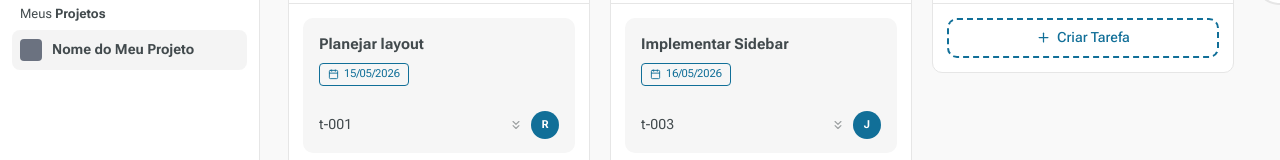
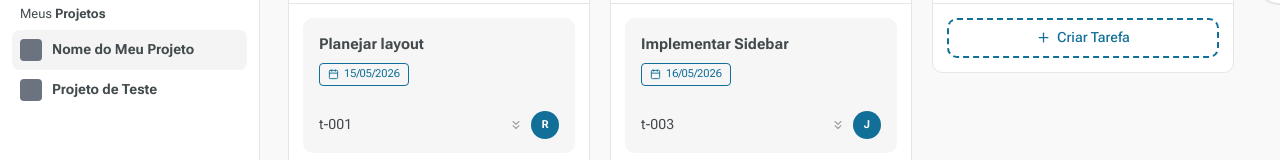
Before and after one commit to L30Gt/PrimeFlow, a React (Create React App) app: page / in a window 1280 px wide. Shown: the part 166-326 px from the top of the page. Built offline with nearby package versions, Linux system fonts and the light colour scheme.

Commit message:
Suporte a multiplos projetos

```diff
--- a/src/App.js
+++ b/src/App.js
@@ -23,7 +23,7 @@ function App() {
       />
       <main className="flex-1 min-w-0 w-full flex flex-col overflow-hidden">
         <Header currentProject={currentProject} />
-        <Board />
+        <Board currentProjectId={currentProjectId} />
       </main>
     </div>
   );
--- a/src/components/Board.jsx
+++ b/src/components/Board.jsx
@@ -4,18 +4,20 @@ import TaskColumn from './TaskColumn';
 import TaskModal from './TaskModal';
 import { getColumnsData, saveTask, deleteTask, createColumn } from '../services/apiFake';
 
-const Board = () => {
+const Board = ({ currentProjectId }) => {
   const [columnsData, setColumnsData] = useState([]);
   const [isModalOpen, setIsModalOpen] = useState(false);
   const [selectedTask, setSelectedTask] = useState(null);
 
   const loadData = () => {
-    setColumnsData(getColumnsData());
+    if (currentProjectId) {
+      setColumnsData(getColumnsData(currentProjectId));
+    }
   };
 
   useEffect(() => {
     loadData();
-  }, []);
+  }, [currentProjectId]);
 
   const handleCardClick = (task) => {
     setSelectedTask(task);
@@ -23,8 +25,8 @@ const Board = () => {
   };
 
   const handleAddCard = (columnId) => {
-    // Passa um molde vazio com a coluna de destino preenchida
-    setSelectedTask({ columnId, title: '', description: '', tags: [], assignees: [], priority: '' });
+    // Passa um molde vazio com a coluna de destino e o projeto preenchidos
+    setSelectedTask({ projectId: currentProjectId, columnId, title: '', description: '', tags: [], assignees: [], priority: '' });
     setIsModalOpen(true);
   };
 
@@ -42,9 +44,9 @@ const Board = () => {
 
   const handleAddColumn = () => {
     const title = window.prompt('Digite o nome da nova coluna:');
-    if (title && title.trim()) {
+    if (title && title.trim() && currentProjectId) {
       // Vincula automaticamente ao projeto atual
-      createColumn(title.trim(), 'proj-001');
+      createColumn(title.trim(), currentProjectId);
       loadData();
     }
   };
--- a/src/dados/columns.js
+++ b/src/dados/columns.js
@@ -19,5 +19,19 @@ export const columns = [
     title: 'Concluído',
     taskIds: [],
     createdAt: '2026-05-01T10:00:00.000Z'
+  },
+  {
+    id: 'col-004',
+    projectId: 'proj-002',
+    title: 'Backlog (Proj 2)',
+    taskIds: ['t-004'],
+    createdAt: '2026-05-27T10:00:00.000Z'
+  },
+  {
+    id: 'col-005',
+    projectId: 'proj-002',
+    title: 'Feito (Proj 2)',
+    taskIds: ['t-005'],
+    createdAt: '2026-05-27T10:00:00.000Z'
   }
 ];
--- a/src/dados/projects.js
+++ b/src/dados/projects.js
@@ -8,5 +8,15 @@ export const projects = [
     columns: ['col-001', 'col-002', 'col-003'],
     createdAt: '2026-05-01T10:00:00.000Z',
     status: 'active'
+  },
+  {
+    id: 'proj-002',
+    name: 'Projeto de Teste',
+    description: 'Projeto criado para validar múltiplos ambientes',
+    ownerId: 'usr-001',
+    members: ['usr-001'],
+    columns: ['col-004', 'col-005'],
+    createdAt: '2026-05-27T10:00:00.000Z',
+    status: 'active'
   }
 ];
--- a/src/dados/tasks.js
+++ b/src/dados/tasks.js
@@ -43,5 +43,35 @@ export const tasks = [
     createdBy: 'usr-001',
     createdAt: '2026-05-12T11:00:00.000Z',
     comments: []
+  },
+  {
+    id: 't-004',
+    projectId: 'proj-002',
+    columnId: 'col-004',
+    title: 'Estudar React',
+    description: 'Tarefa do novo projeto',
+    tags: ['tag-002'],
+    startDate: '2026-05-27',
+    endDate: '2026-05-30',
+    priority: 'Alta',
+    assignees: ['usr-001'],
+    createdBy: 'usr-001',
+    createdAt: '2026-05-27T10:00:00.000Z',
+    comments: []
+  },
+  {
+    id: 't-005',
+    projectId: 'proj-002',
+    columnId: 'col-005',
+    title: 'Ajustar layout P2',
+    description: 'Requisitos do cliente',
+    tags: ['tag-001'],
+    startDate: '2026-05-27',
+    endDate: '2026-05-28',
+    priority: 'Baixa',
+    assignees: ['usr-001'],
+    createdBy: 'usr-001',
+    createdAt: '2026-05-27T11:00:00.000Z',
+    comments: []
   }
 ];
--- a/src/services/apiFake.js
+++ b/src/services/apiFake.js
@@ -4,7 +4,16 @@ const loadFromStorage = (key, defaultData) => {
   const stored = localStorage.getItem(key);
   if (stored) {
     try {
-      return JSON.parse(stored);
+      const parsed = JSON.parse(stored);
+      // Merge missing items so new test projects/tasks load properly
+      const parsedIds = new Set(parsed.map(i => i.id));
+      const missing = defaultData.filter(d => !parsedIds.has(d.id));
+      if (missing.length > 0) {
+        const merged = [...parsed, ...missing];
+        localStorage.setItem(key, JSON.stringify(merged));
+        return merged;
+      }
+      return parsed;
     } catch (e) {
       console.error('Error parsing localStorage for', key, e);
     }
@@ -31,8 +40,9 @@ export const getProjectById = (projectId) => {
   return projects.find(p => p.id === projectId);
 };
 
-export const getColumnsData = () => {
-  return columns.map(col => ({
+export const getColumnsData = (projectId) => {
+  const projectColumns = columns.filter(col => col.projectId === projectId);
+  return projectColumns.map(col => ({
     ...col,
     tasks: col.taskIds.map(taskId => tasks.find(t => t.id === taskId)).filter(Boolean)
   }));
```
